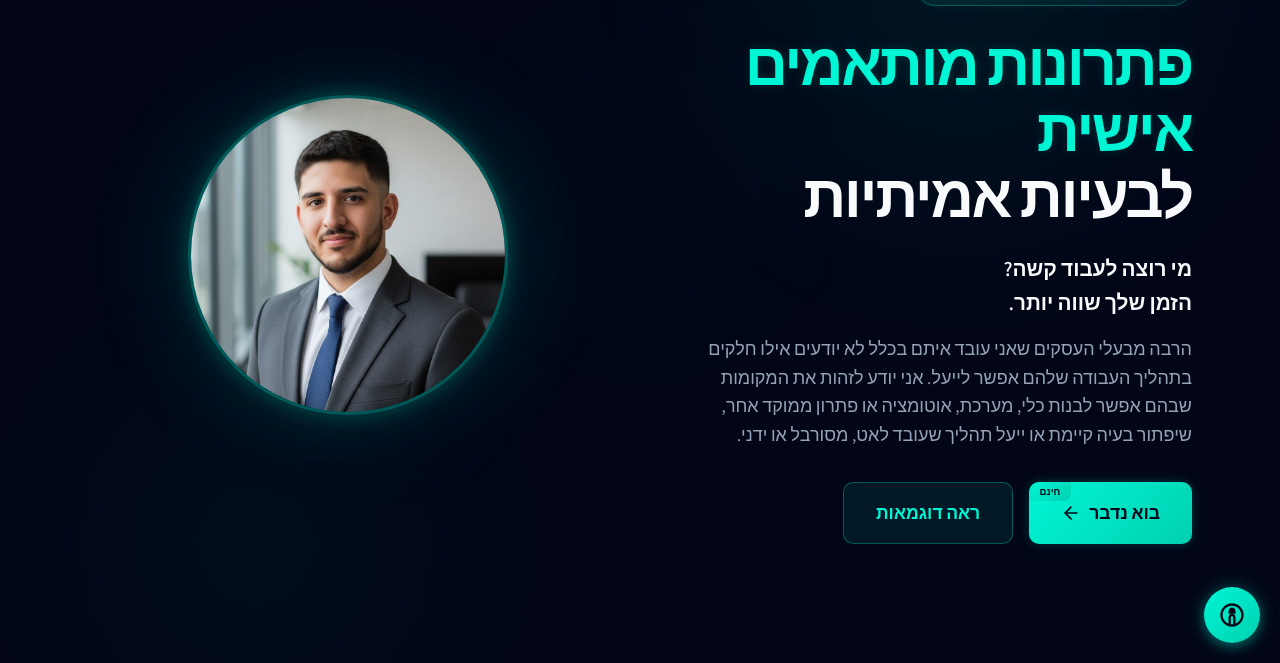
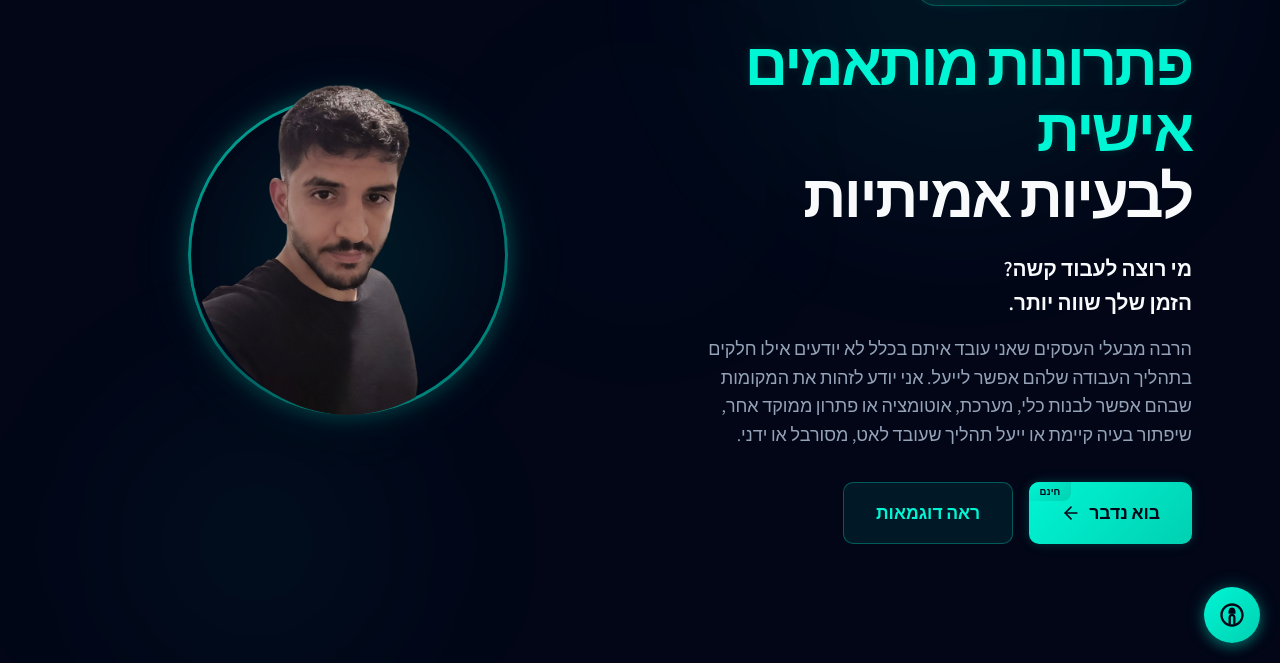
Before and after one commit to Jabanes/myLanding, a website: page index.html in a window 1280 px wide. Shown: the part 137-800 px from the top of the page. Drawn offline with Linux system fonts and the light colour scheme.

Commit message:
Revamp profile image section with CSS grid layout; replace profile image with a new PNG file and enhance hover effects for improved interactivity.

```diff
--- a/index.html
+++ b/index.html
@@ -41,6 +41,10 @@
 
       /* Font - Assistant for Hebrew */
       --font-sans: 'Assistant', system-ui, -apple-system, sans-serif;
+
+      /* Profile image pop-out control */
+      --circle-size: 320px;
+      --pop-out-height: 60px;
     }
 
     * {
@@ -741,10 +745,25 @@
       margin-top: 2rem;
     }
 
-    .hero-image-wrapper {
-      display: flex;
-      justify-content: center;
+    /* Profile Container - CSS Grid stacking approach */
+    .hero-image-wrapper.profile-container {
       position: relative;
+      width: var(--circle-size);
+      height: var(--circle-size);
+      margin: 0 auto;
+      overflow: visible; /* Allow image to extend upward */
+
+      /* Grid allows us to stack the circle and image perfectly */
+      display: grid;
+      grid-template-areas: "stack";
+
+      /* FIX 1: Force the grid row to be exactly the container height (320px) */
+      grid-template-rows: 100%;
+      grid-template-columns: 100%;
+
+      /* FIX 2: Anchor everything to the BOTTOM-CENTER */
+      align-items: end;
+      justify-items: center;
     }
 
     /* Multi-layer glow for profile - STICH Enhanced */
@@ -755,6 +774,8 @@
       border-radius: 50%;
       filter: blur(40px);
       animation: hero-glow 4s ease-in-out infinite;
+      z-index: 0;
+      pointer-events: none;
     }
 
     @keyframes hero-glow {
@@ -777,6 +798,8 @@
       background: radial-gradient(circle, rgba(0, 245, 212, 0.1) 0%, transparent 70%);
       border-radius: 50%;
       filter: blur(20px);
+      z-index: 0;
+      pointer-events: none;
     }
 
     .hero-image-wrapper:hover .hero-image-glow {
@@ -787,23 +810,26 @@
       background: radial-gradient(circle, rgba(0, 245, 212, 0.2) 0%, transparent 70%);
     }
 
-    .hero-image {
+    /* The Visual Circle */
+    .profile-circle {
+      grid-area: stack;
+      width: 100%;
+      height: 100%;
+      border-radius: 50%;
+
+      /* Visual Styling */
+      background: rgba(2, 6, 23, 0.5);
+      border: 3px solid rgba(0, 245, 212, 0.3);
+      box-shadow:
+        0 0 20px rgba(0, 245, 212, 0.2),
+        0 0 40px rgba(0, 245, 212, 0.08);
+
       position: relative;
-      width: 320px;
-      height: 320px;
-      border-radius: 50%;
-      overflow: hidden;
-      border: 3px solid rgba(0, 245, 212, 0.3);
-      box-shadow: 0 0 20px rgba(0, 245, 212, 0.2), 0 0 40px rgba(0, 245, 212, 0.08);
-      transition: all 0.3s ease;
-    }
-
-    .hero-image-wrapper:hover .hero-image {
-      border-color: rgba(0, 245, 212, 0.5);
-      box-shadow: 0 0 40px rgba(0, 245, 212, 0.4), 0 0 80px rgba(0, 245, 212, 0.2);
-    }
-
-    .hero-image::before {
+      z-index: 1;
+      transition: all 0.4s ease-in-out;
+    }
+
+    .profile-circle::before {
       content: '';
       position: absolute;
       inset: -3px;
@@ -814,12 +840,46 @@
       mask: linear-gradient(#fff 0 0) content-box, linear-gradient(#fff 0 0);
       -webkit-mask-composite: xor;
       mask-composite: exclude;
-    }
-
-    .hero-image img {
+      pointer-events: none;
+    }
+
+    /* The Image */
+    .profile-img {
+      grid-area: stack;
+
+      /* Matches width, allows height to exceed circle */
       width: 100%;
-      height: 100%;
+      height: calc(var(--circle-size) + var(--pop-out-height));
+
+      /* Ensures the face isn't distorted */
       object-fit: cover;
+
+      /* FIX 3: Align the image content to the top so the head is visible */
+      /* If your image gets cut off, try changing 'top' to 'center' */
+      object-position: top center;
+
+      z-index: 2;
+      border-radius: 0 0 50% 50%;
+
+      pointer-events: none;
+      transition: height 0.3s cubic-bezier(0.34, 1.56, 0.64, 1);
+
+      /* FIX 4: Explicitly tell the image itself to sit at the bottom */
+      align-self: end;
+    }
+
+    /* Hover Effect */
+    .profile-container:hover .profile-img {
+      /* Increases pop-out by 20px on hover */
+      height: calc(var(--circle-size) + var(--pop-out-height) + 20px);
+    }
+
+    .profile-container:hover .profile-circle {
+      border-color: rgba(0, 245, 212, 0.5);
+      box-shadow:
+        0 0 40px rgba(0, 245, 212, 0.4),
+        0 0 80px rgba(0, 245, 212, 0.2);
+      transform: scale(0.98); /* Subtle press effect on the circle only */
     }
 
     /* Guarantee Section */
@@ -1523,13 +1583,10 @@
         justify-content: center;
       }
 
-      .hero-image-wrapper {
+      .hero-image-wrapper.profile-container {
         order: 1;
-      }
-
-      .hero-image {
-        width: 280px;
-        height: 280px;
+        --circle-size: 280px;
+        --pop-out-height: 50px;
       }
 
       .tools-grid {
@@ -1809,9 +1866,9 @@
         width: 100%;
       }
 
-      .hero-image {
-        width: 220px;
-        height: 220px;
+      .hero-image-wrapper.profile-container {
+        --circle-size: 220px;
+        --pop-out-height: 40px;
       }
     }
 
@@ -2099,12 +2156,11 @@
           </div>
         </div>
 
-        <div class="hero-image-wrapper">
+        <div class="hero-image-wrapper profile-container">
           <div class="hero-image-glow"></div>
           <div class="hero-image-glow-inner"></div>
-          <div class="hero-image">
-            <img src="./profile_pic.jpg" alt="תמונת פרופיל">
-          </div>
+          <div class="profile-circle"></div>
+          <img src="./profile_pic_no_background.png" alt="תמונת פרופיל" class="profile-img">
         </div>
       </div>
     </div>
```
Also changed, not shown: profile_pic.jpg (deleted), profile_pic_no_background.png (added).
